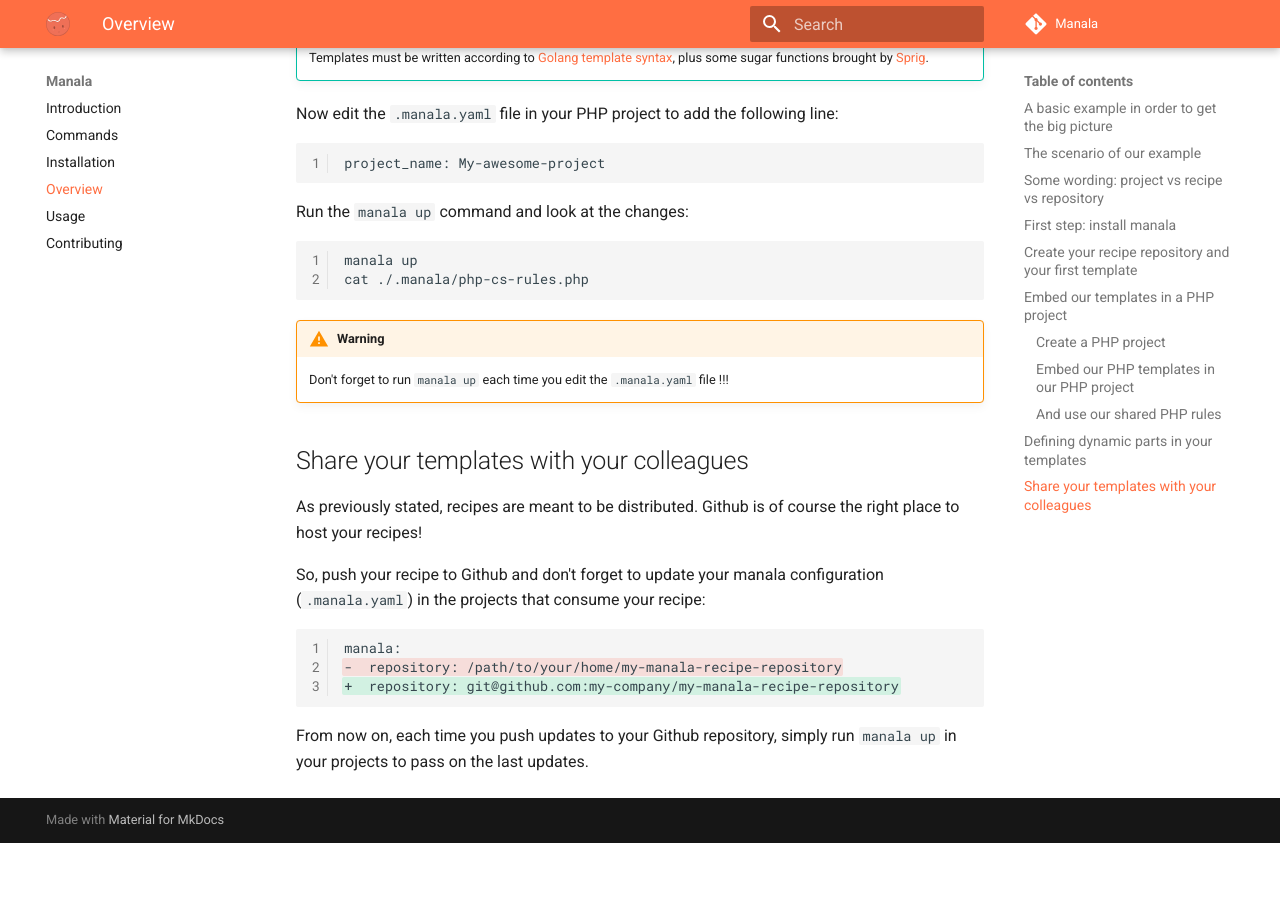
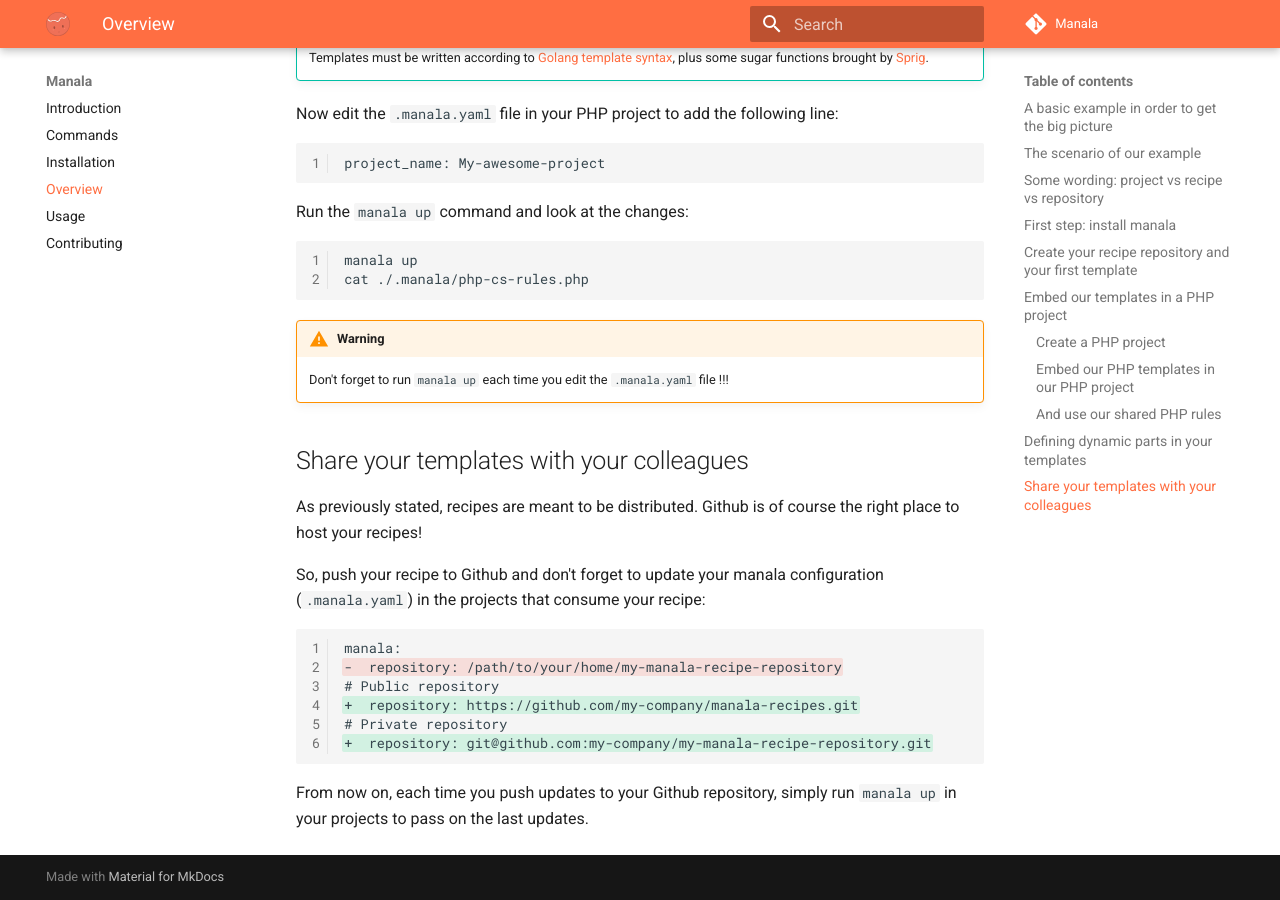
Before and after one commit to manala/manala, an MkDocs documentation site: the page built from docs/overview.md, in a window 1280 px wide and 900 px high, scrolled down 6009 px. Built offline with MkDocs 1.6.1 and Material for MkDocs 9.7.7, drawn with Linux system fonts in a browser that asks for light colours; comment, search, counter and statistics services are not loaded; before the commit the page ends 6852 px from its top, so only the background shows below that.

Commit message:
docs: Fix custom repository sources examples

````diff
--- a/docs/overview.md
+++ b/docs/overview.md
@@ -278,7 +278,10 @@ So, push your recipe to Github and don't forget to update your manala configurat
 ```diff
 manala:
 -  repository: /path/to/your/home/my-manala-recipe-repository
-+  repository: git@github.com:my-company/my-manala-recipe-repository
+# Public repository
++  repository: https://github.com/my-company/manala-recipes.git
+# Private repository
++  repository: git@github.com:my-company/my-manala-recipe-repository.git
 ```
 
 From now on, each time you push updates to your Github repository, simply run `manala up` in your projects to pass on the last updates.
````
